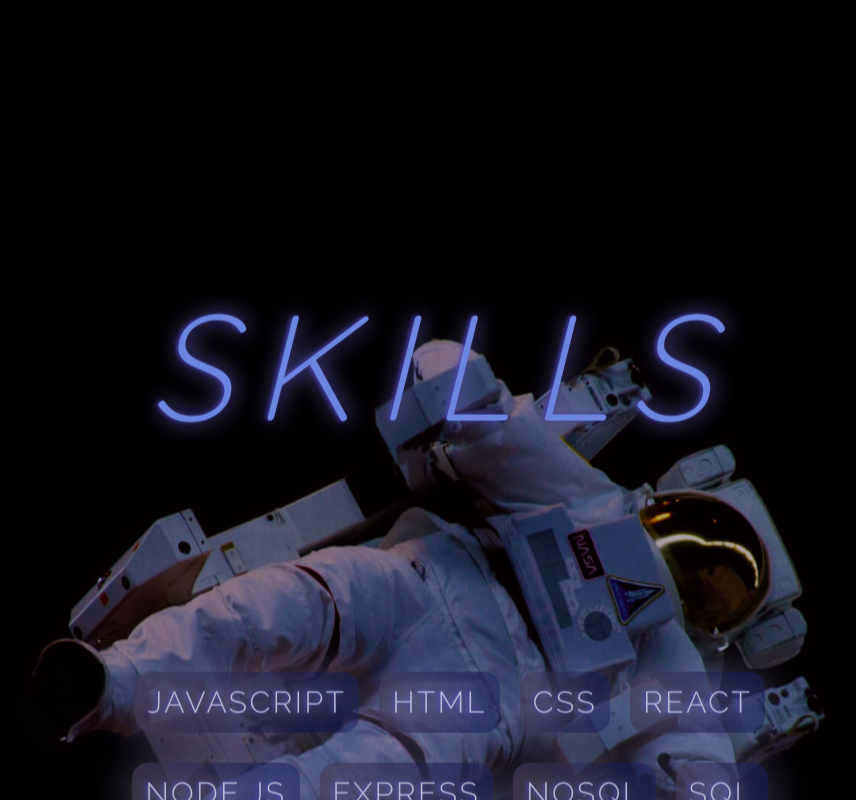
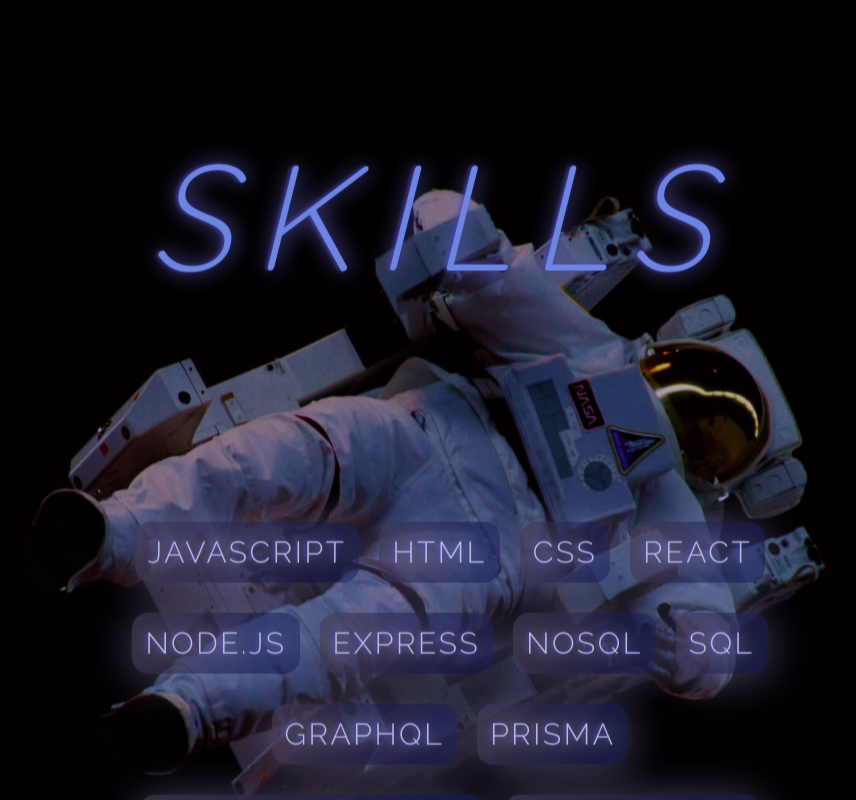
Before and after one commit to LEPII/Portfolio, a React (Create React App) app: page / in a window 1280 px wide. Shown: the part 1080-1880 px from the top of the page, without its empty margins (200-1056 px from the left). Built offline with nearby package versions, Linux system fonts and the light colour scheme; no server answers.

Commit message:
updated skills margin

```diff
--- a/src/style/skills.css
+++ b/src/style/skills.css
@@ -80,14 +80,14 @@
   .skills__container {
     background-image: url(../assets/Background/skills_large.jpeg);
     background-size: cover;
-    background-position: top;
+    background-position: center;
     min-height: 100vh;
     min-width: 100vw;
   }
 
   .skills__header {
     font-size: 15rem;
-    margin-top: 2em;
+    margin-top: 1em;
     margin-bottom: 1.2em;
   }
 
```
